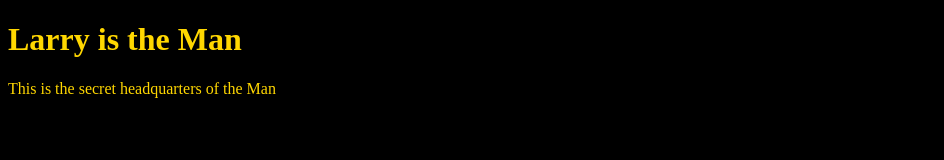
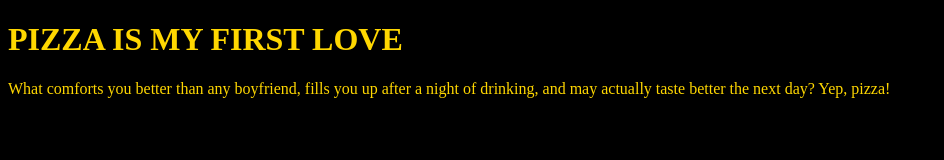
Before and after one commit to marie20194/marie20194.github.io, a plain HTML site: page unit_1/index.html in a window 1280 px wide. Shown: the whole page, without its empty margins (0-944 px from the left). Drawn offline with Linux system fonts and the light colour scheme.

Commit message:
updated text

```diff
--- a/unit_1/index.html
+++ b/unit_1/index.html
@@ -1,11 +1,11 @@
 <!DOCTYPE html>
 <html>
 	<head>
-		<title>Larry is the Man</title>
+		<title>Pizza is My First Love</title>
 		<link rel="stylesheet" type="text/css" href="css/style.css">
 	</head>
 	<body>
-		<h1>Larry is the Man</h1>
-		<p>This is the secret headquarters of the Man</p>
+		<h1>PIZZA IS MY FIRST LOVE</h1>
+		<p>What comforts you better than any boyfriend, fills you up after a night of drinking, and may actually taste better the next day? Yep, pizza!</p>
 	</body>
 </html>
```
